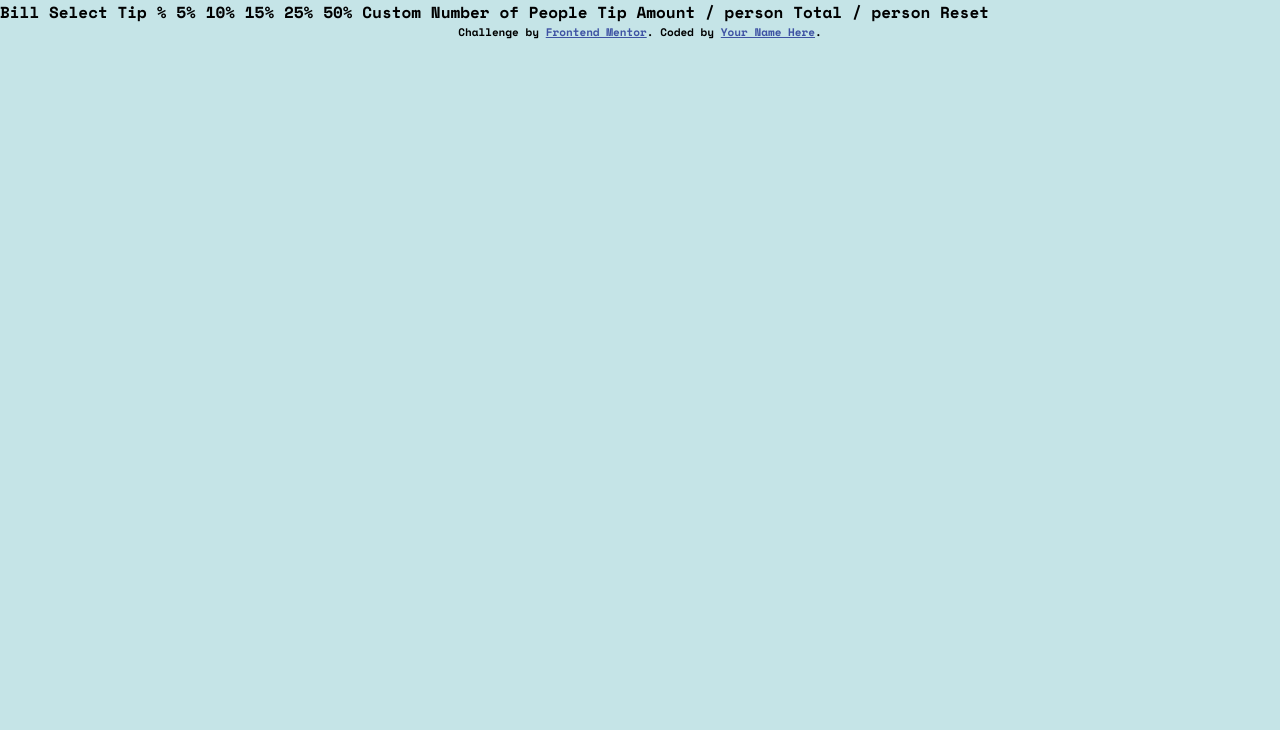
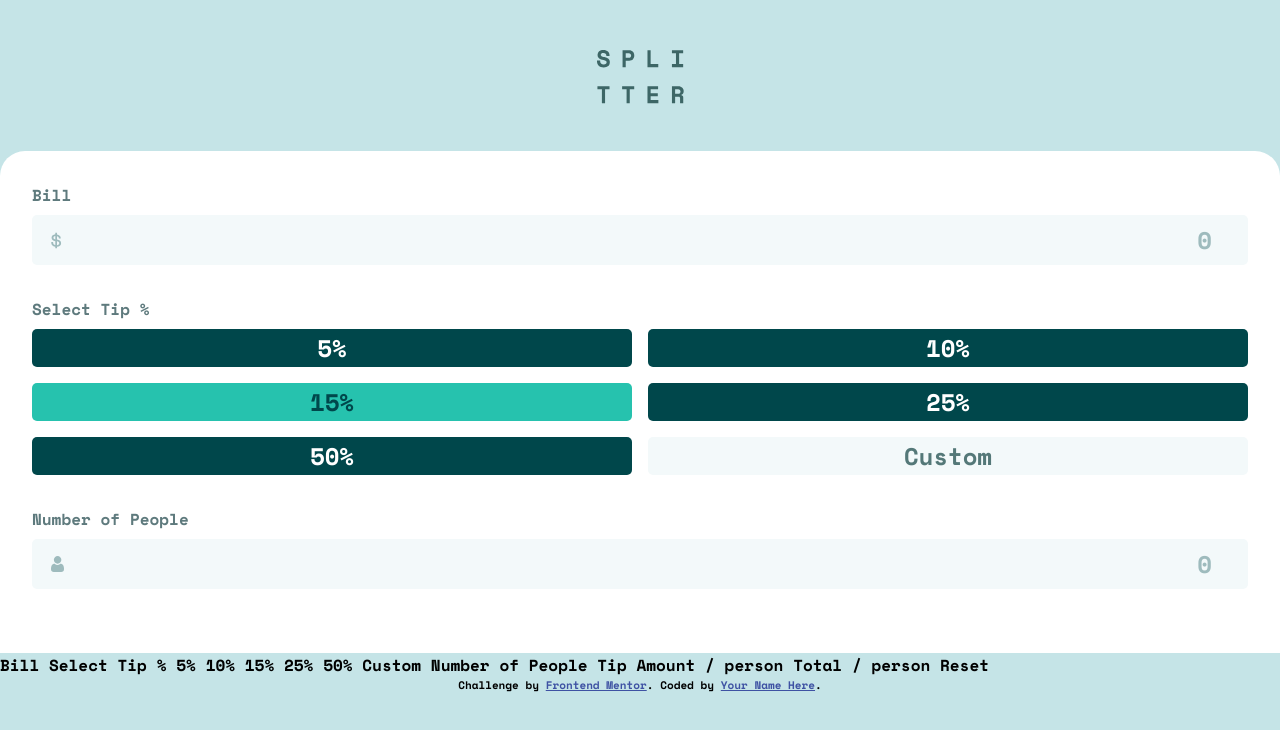
Before and after one commit to ryanwells-rwc/tip-calculator-app, a website: page public/index.html in a window 1280 px wide. Drawn offline with Linux system fonts and the light colour scheme.

Commit message:
Finish button container.

```diff
--- a/public/index.html
+++ b/public/index.html
@@ -2,7 +2,8 @@
 <html lang="en">
 <head>
 	<meta charset="UTF-8">
-  <meta name="viewport" content="width=device-width, initial-scale=1.0"> <!-- displays site properly based on user's device -->
+	<meta name="viewport" content="width=device-width, initial-scale=1.0">
+	<!-- displays site properly based on user's device -->
 
 	<link rel="icon" type="image/png" sizes="32x32" href="assets/images/favicon-32x32.png">
 	<link rel="stylesheet" href="assets/css/main.css">
@@ -11,11 +12,45 @@
 
 	<!-- Feel free to remove these styles or customise in your own stylesheet 👍 -->
 	<style>
-    .attribution { font-size: 0.6875rem; text-align: center; }
-    .attribution a { color: hsl(228, 45%, 44%); }
+		.attribution {
+			font-size: 0.6875rem;
+			text-align: center;
+		}
+
+		.attribution a {
+			color: hsl(228, 45%, 44%);
+		}
 	</style>
 </head>
 <body>
+<main>
+	<img class="logo" src="assets/images/logo.svg" alt="">
+	<article>
+		<div class="bill">
+			<h1 class="text-preset-5 grey-500">Bill</h1>
+			<form id="form">
+				<div class="input-container">
+					<img class="icon-left" src="assets/images/icon-dollar.svg" alt="">
+					<input class="value-right text-preset-3 green-900" type="number" id="bill" placeholder="0">
+				</div>
+				<h2 class="text-preset-5 grey-500">Select Tip %</h2>
+				<div class="button-container">
+					<button class="tip-button text-preset-3" type="submit">5%</button>
+					<button class="tip-button text-preset-3" type="submit">10%</button>
+					<button class="tip-button text-preset-3 default" type="submit">15%</button>
+					<button class="tip-button text-preset-3" type="submit">25%</button>
+					<button class="tip-button text-preset-3" type="submit">50%</button>
+					<button class="tip-button text-preset-3 tip-button-custom" type="submit">Custom</button>
+				</div>
+				<h2 class="text-preset-5 grey-500">Number of People</h2>
+				<div class="input-container">
+					<img class="icon-left" src="assets/images/icon-person.svg" alt="">
+					<input class="value-right text-preset-3 green-900" type="number" id="people" placeholder="0">
+				</div>
+			</form>
+		</div>
+	</article>
+</main>
 
 Bill
 
--- a/src/scss/main.scss
+++ b/src/scss/main.scss
@@ -101,3 +101,94 @@ body {
   font-size: $size-162;
   line-height: calc(19 / 16 * 1rem);
 }
+
+.grey-500 {
+  color: $grey-500;
+}
+
+.green-900 {
+  color: $green-900;
+}
+
+main {
+  text-align: center;
+
+  .logo {
+    margin-top: calc(50 / 16 * 1rem);
+    margin-bottom: calc(41 / 16 * 1rem);
+  }
+
+  article {
+    background-color: $white;
+    border-radius: 25px 25px 0 0;
+    padding: $size-400;
+
+    .bill {
+      text-align: left;
+
+      h1 {
+        margin-bottom: $size-100;
+      }
+
+      #form {
+        .input-container {
+          display: flex;
+          align-items: center;
+          background-color: $grey-50;
+          border: none;
+          margin-bottom: $size-400;
+          padding: 6px 19px;
+          border-radius: 5px;
+          width: 100%;
+
+          .icon-left {
+            margin-right: 10px;
+          }
+
+          .value-right {
+            border: none;
+            background: transparent;
+            outline: none;
+            text-align: right;
+            width: 100%;
+            font-family: inherit;
+            color: $green-900;
+          }
+
+          .value-right::placeholder {
+            color: $grey-300;
+          }
+        }
+
+        .button-container {
+          display: grid;
+          grid-template-columns: repeat(2, 1fr);
+          grid-gap: $size-200;
+          margin-bottom: $size-400;
+
+          .tip-button {
+            background-color: $green-900;
+            border: none;
+            border-radius: 5px;
+            font-family: inherit;
+            color: $white;
+          }
+
+          .default {
+            background-color: $green-400;
+            color: $green-900;
+          }
+
+          .tip-button-custom {
+            background-color: $grey-50;
+            color: $grey-550;
+          }
+        }
+
+        h2 {
+          margin-bottom: $size-100;
+        }
+      }
+    }
+  }
+}
```
Also changed, not shown: public/assets/css/main.css, 1 other file. Lines whose indentation alone changed are shown as unchanged.
